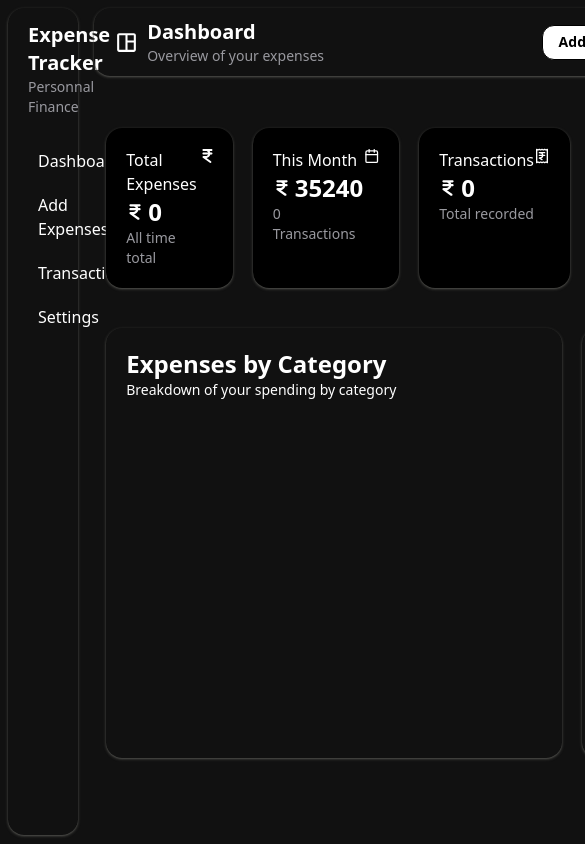
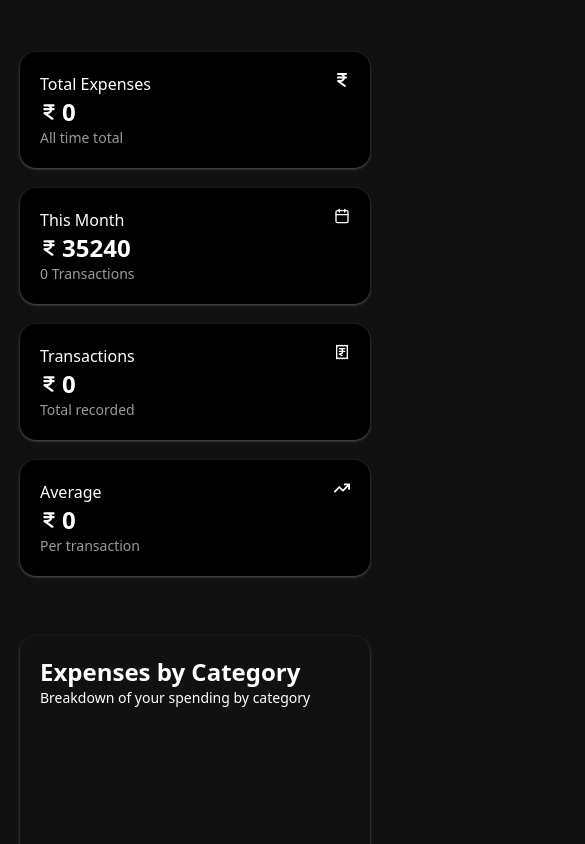
Before and after one commit to navaneethk-000/Expense-Tracker, a React (Vite) app: page / in a window 390 px wide. Shown: the top 844 px of the page, 585 px wide, since content can reach past the window. Built offline with nearby package versions, Linux system fonts and the light colour scheme.

Commit message:
completed changes

```diff
--- a/src/components/DashboardHome.jsx
+++ b/src/components/DashboardHome.jsx
@@ -4,6 +4,7 @@ import Chart from "../pages/charts/Chart";
 
 import { StateContext } from "../context/ExpenseProvider";
 import { useContext } from "react";
+import LineChartExpense from "../pages/charts/LineChart";
 
 const DashboardHome = () => {
   const { myExpenses } = useContext(StateContext);
@@ -20,6 +21,7 @@ const DashboardHome = () => {
       .filter((item) => item.category === category && item.amount)
       .map((item) => parseFloat(item.amount))
       .reduce((acc, curr) => acc + curr, 0);
+
 
   const travelAmounts = getCategoryAmounts("Travel");
   const foodAmounts = getCategoryAmounts("Food");
@@ -47,8 +49,8 @@ const DashboardHome = () => {
   return (
     <div className="flex flex-col mt-8">
       <div>
-        <div className="flex gap-5">
-          <div className="bg-[var(--card-bg)] w-full h-auto p-5 rounded-2xl flex justify-between shadow-sm shadow-[#51514d]">
+        <div className="md:flex gap-5">
+          <div className="bg-[var(--card-bg)] w-full h-auto p-5 rounded-2xl flex justify-between shadow-sm shadow-[#51514d] mb-5 md:mb-0">
             <div>
               <h2>Total Expenses</h2>
               <div className="flex items-center gap-1">
@@ -61,7 +63,7 @@ const DashboardHome = () => {
             </div>
             <FaIndianRupeeSign />
           </div>
-          <div className="bg-[var(--card-bg)] w-full h-auto p-5 rounded-2xl flex justify-between shadow-sm shadow-[#51514d]">
+          <div className="bg-[var(--card-bg)] w-full h-auto p-5 rounded-2xl flex justify-between shadow-sm shadow-[#51514d] mb-5 md:mb-0">
             <div>
               <h2>This Month</h2>
               <div className="flex items-center gap-1">
@@ -74,7 +76,7 @@ const DashboardHome = () => {
             </div>
             <LuCalendar />
           </div>
-          <div className="bg-[var(--card-bg)] w-full h-auto p-5 rounded-2xl flex justify-between shadow-sm shadow-[#51514d]">
+          <div className="bg-[var(--card-bg)] w-full h-auto p-5 rounded-2xl flex justify-between shadow-sm shadow-[#51514d] mb-5 md:mb-0">
             <div>
               <h2>Transactions</h2>
               <div className="flex items-center gap-1">
@@ -87,7 +89,7 @@ const DashboardHome = () => {
             </div>
             <LuReceiptIndianRupee />
           </div>
-          <div className="bg-[var(--card-bg)] w-full h-auto p-5 rounded-2xl flex justify-between shadow-sm shadow-[#51514d]">
+          <div className="bg-[var(--card-bg)] w-full h-auto p-5 rounded-2xl flex justify-between shadow-sm shadow-[#51514d] mb-5 md:mb-0">
             <div>
               <h2>Average</h2>
               <div className="flex items-center gap-1">
@@ -103,18 +105,19 @@ const DashboardHome = () => {
         </div>
       </div>
 
-      <div className="flex gap-5 mt-10">
-        <div className="w-full p-5 rounded-2xl shadow-sm shadow-[#51514d]">
+      <div className="md:flex gap-5 mt-10">
+        <div className="w-full p-5 rounded-2xl shadow-sm shadow-[#51514d] mb-5 md:mb-0">
           <div>
             <h1 className="text-2xl font-bold">Expenses by Category</h1>
             <p className="text-sm">Breakdown of your spending by category</p>
           </div>
           <div className="flex items-center justify-center">
             <Chart data={chartData} />
+            {/* <LineChartExpense data={chartData}/> */}
           </div>
         </div>
         {/* <TransactionCard /> */}
-        <div className="w-[45vw] rounded-2xl p-5 h-[430px] overflow-hidden shadow-sm shadow-[#51514d]" >
+        <div className="md:w-[45vw] rounded-2xl p-5 h-[430px] overflow-hidden shadow-sm shadow-[#51514d]" >
           <h1 className="text-2xl font-bold">Recent Transactions</h1>
           <p className="text-sm text-gray-500">Your latest expense entries</p>
 
--- a/src/components/Navbar.jsx
+++ b/src/components/Navbar.jsx
@@ -17,7 +17,7 @@ const Navbar = () => {
     setTheme((prev) => (prev === "light" ? "dark" : "light"));
 
   return (
-    <div className="p-[10px] shadow-sm shadow-[#51514d] flex justify-between items-center px-5 rounded-2xl mt-2 mx-2">
+    <div className="p-[10px] shadow-sm shadow-[#51514d] md:flex justify-between items-center px-5 rounded-2xl mt-2 mx-2 hidden">
       <div className="flex items-center gap-2">
         <div>
           <MdOutlineSpaceDashboard size={"25"} />
--- a/src/components/Sidebar.jsx
+++ b/src/components/Sidebar.jsx
@@ -7,7 +7,7 @@ import { HiOutlineCurrencyRupee } from "react-icons/hi";
 import { IoMdSettings } from "react-icons/io";
 const Sidebar = () => {
   return (
-    <div className="w-[18%] h-[98vh] py-[13px] px-3 shadow-sm shadow-[#51514d] rounded-2xl my-2 mx-2">
+    <div className="w-[18%] h-[98vh] py-[13px] px-3 shadow-sm shadow-[#51514d] rounded-2xl my-2 mx-2 hidden md:block">
       <div className="flex items-center gap-2 mb-2">
         <RiMoneyRupeeCircleFill size={"40"} />
         <div className="p-0 m-0">
--- a/src/pages/AddExpenses.jsx
+++ b/src/pages/AddExpenses.jsx
@@ -50,11 +50,12 @@ const AddExpenses = () => {
           Enter the details of your expense below.
         </p>
         <form action="" className="flex flex-col" onSubmit={handleFormSubmit}>
-          <label htmlFor="">Title</label>
+          <label htmlFor="">Expense</label>
           <input
             value={formData.title}
             type="text"
             name=""
+            placeholder="Enter your expense"
             id="title"
             onChange={(e) =>
               setFormData({ ...formData, title: e.target.value })
@@ -68,6 +69,7 @@ const AddExpenses = () => {
             value={formData.amount}
             type="number"
             name=""
+            placeholder="amount"
             id="amount"
             onChange={(e) =>
               setFormData({ ...formData, amount: e.target.value })
--- /dev/null
+++ b/src/pages/charts/LineChart.jsx
@@ -0,0 +1,32 @@
+import React from 'react';
+import {
+  LineChart,
+  Line,
+  XAxis,
+  YAxis,
+  CartesianGrid,
+  Tooltip,
+  Legend,
+  ResponsiveContainer
+} from 'recharts';
+
+
+
+const LineChartExpense = ({data}) => {
+  return (
+    <div style={{ width: '100%', height: 300 }}>
+      <ResponsiveContainer>
+        <LineChart data={data}>
+          <CartesianGrid strokeDasharray="3 3" />
+          <XAxis dataKey="name" />
+          <YAxis />
+          <Tooltip />
+          <Legend />
+          <Line type="monotone" dataKey="value" stroke="#8884d8" strokeWidth={2} />
+        </LineChart>
+      </ResponsiveContainer>
+    </div>
+  );
+};
+
+export default LineChartExpense;
```
